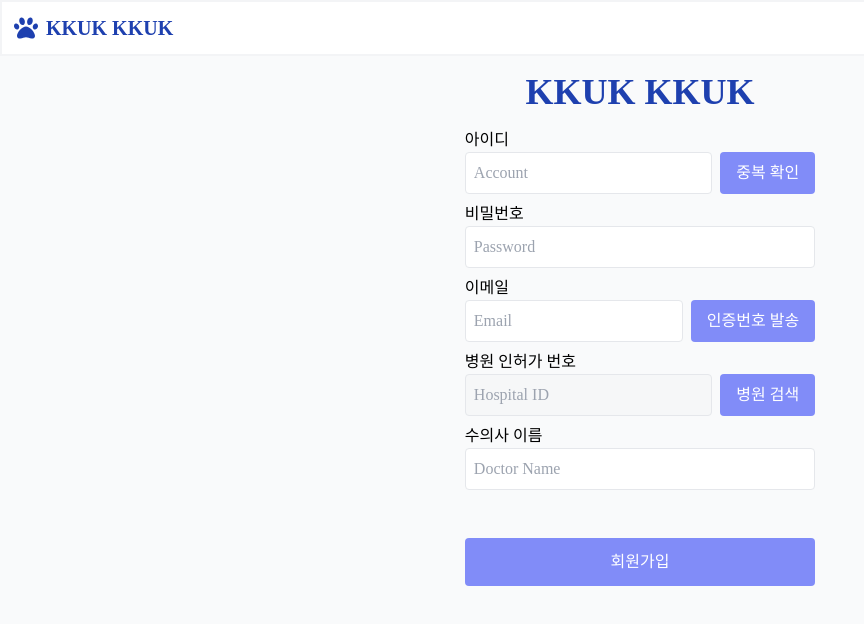
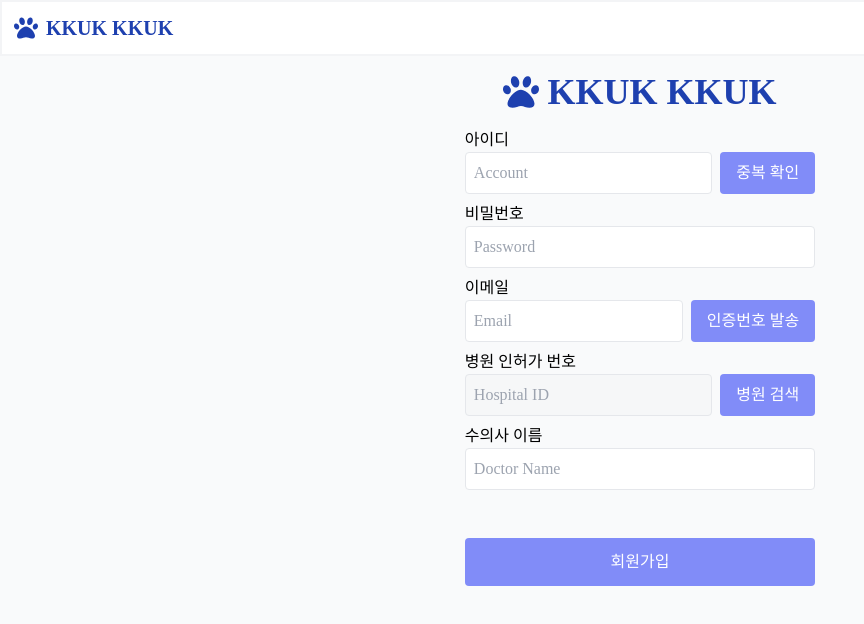
Before and after one commit to cod0216/kkukkkuk, a React (Vite) app in the folder frontend/: page /signup in a window 1280 px wide. Shown: the top 624 px of the page, without its empty margins (0-864 px from the left). Built offline with nearby package versions, Linux system fonts and the light colour scheme; no server answers; a web font is replaced by a local one.

Commit message:
design: add paw icon

```diff
--- a/frontend/src/pages/signup/SignUp.tsx
+++ b/frontend/src/pages/signup/SignUp.tsx
@@ -17,6 +17,7 @@ import { useState } from "react"
 import { SignUpRequest, HospitalBase } from "@/interfaces"
 import axios from "axios"
 import HospitalSearchModal from "./HospitalSearchModal"
+import { FaPaw } from 'react-icons/fa';
 
 const BASE_URL = import.meta.env.VITE_BASE_URL
 const SIGNUP_ENDPOINT = '/api/auths/hospitals/signup'
@@ -321,7 +322,7 @@ function SignUp() {
 
   return (
     <div className="max-w-md mx-auto">
-      <h1 className="my-4 text-4xl text-primary-500 text-center font-bold">KKUK KKUK</h1>
+      <h1 className="my-4 text-4xl text-primary-500 text-center font-bold flex items-center justify-center"><FaPaw className="mr-2" />KKUK KKUK</h1>
       <form onSubmit={handleSubmit} className="flex flex-col">
 
         <div className="mb-2">
```
